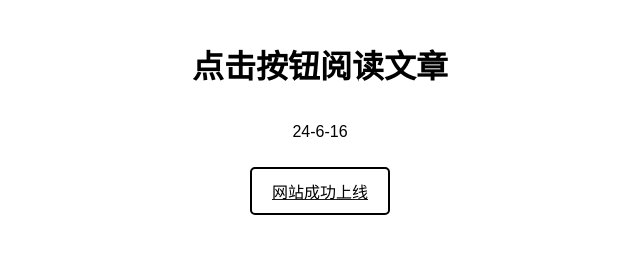
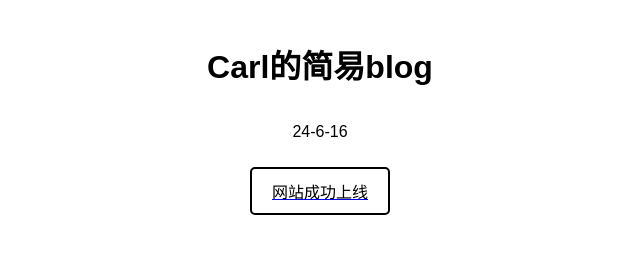
Before and after one commit to Carl-Zzdr/site, a plain HTML site: page blogtitles.html in a window 1280 px wide. Shown: the whole page, without its empty margins (320-960 px from the left). Drawn offline with Linux system fonts and the light colour scheme.

Commit message:
v1 compelite

```diff
--- a/blogtitles.html
+++ b/blogtitles.html
@@ -34,7 +34,7 @@
     </style>
 </head>
 <body>
-    <h1>点击按钮阅读文章</h1>
+    <h1>Carl的简易blog</h1>
     <p>24-6-16</p>
     <a href="content1.html"><button>网站成功上线</button></a>
 <!--    <a href="article2.html"><button>文章标题2</button></a>
```
Also changed, not shown: index.html (+1 -1 lines).
